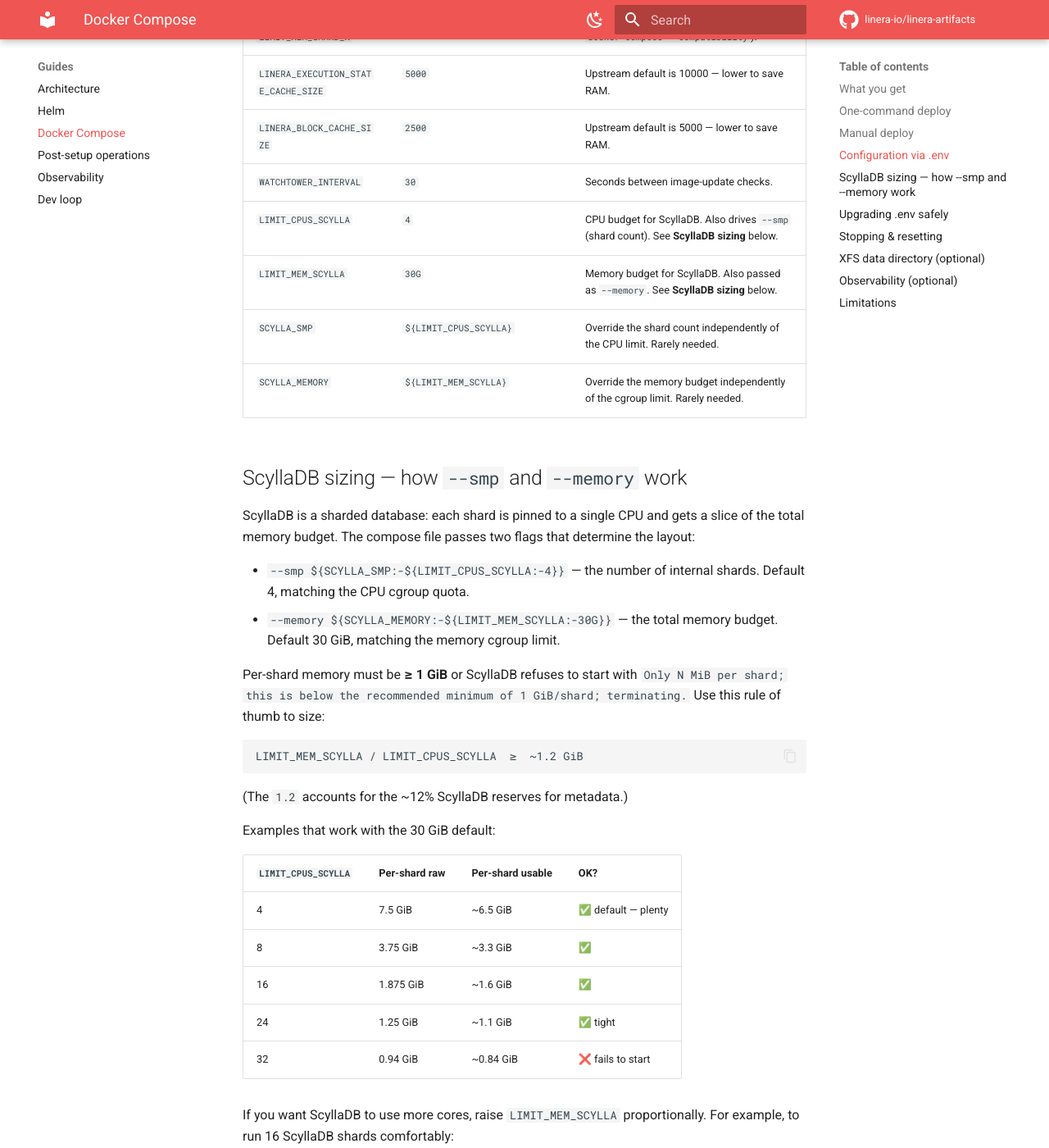
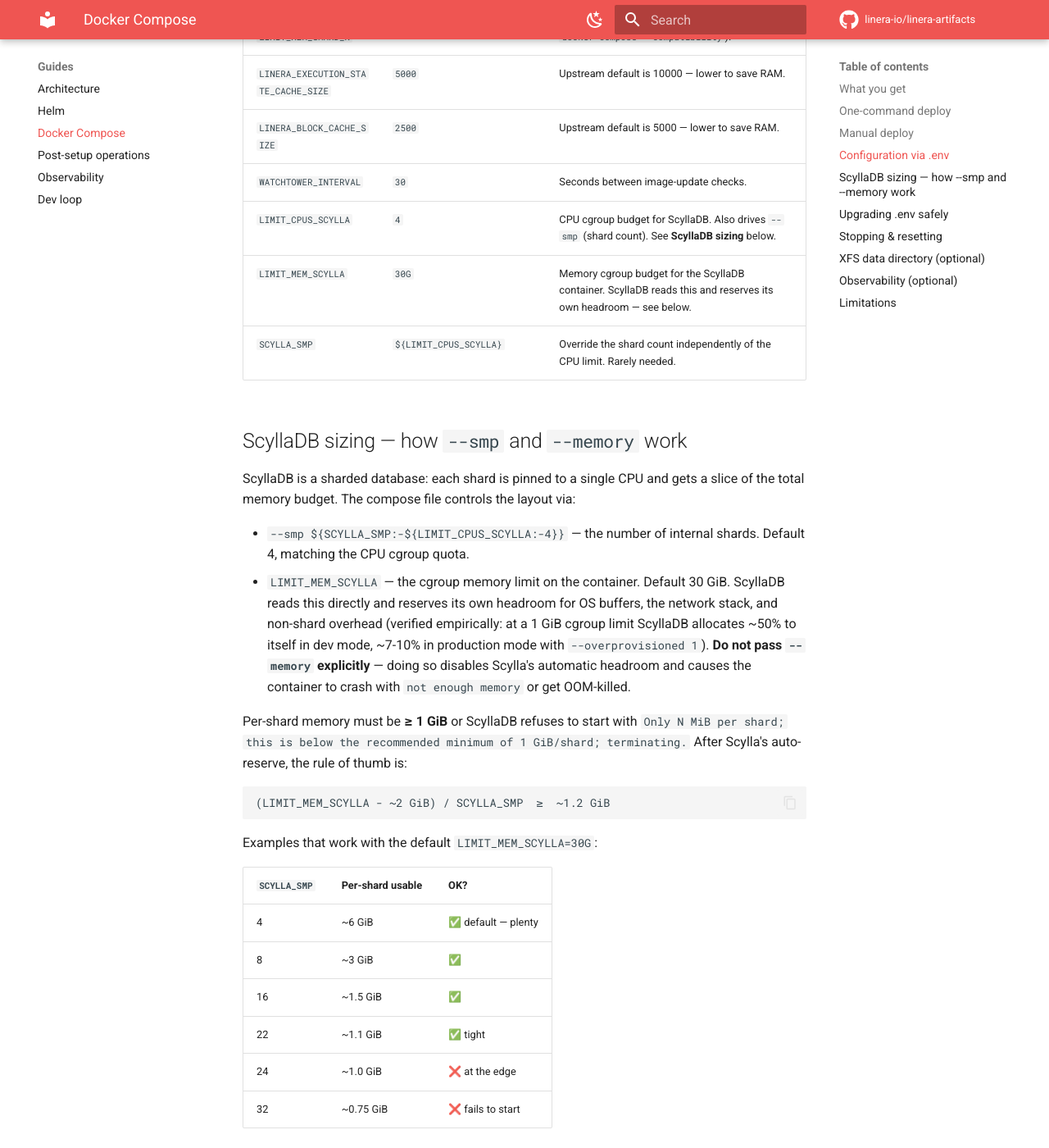
Before and after one commit to linera-io/linera-artifacts, an MkDocs documentation site: the page built from docs/DOCKER-COMPOSE.md, in a window 1280 px wide and 1400 px high, scrolled down 3240 px. Shown: the whole window at 82% size. Built offline with MkDocs 1.6.1 and Material for MkDocs 9.7.7, drawn with Linux system fonts in a browser that asks for light colours; comment, search, counter and statistics services are not loaded; some of the changed text lies outside the part shown.

Commit message:
fix(docker): drop --memory from ScyllaDB args and let cgroup auto-detect
Reported by Dmytro Nahovskyi (linera.everstake.one) on Discord:
ScyllaDB was crashing on fresh deploys with the previous defaults.

Root cause confirmed against ScyllaDB source and verified empirically:

- `scylla --help-seastar` documents
  `--memory ... (default: all)` and
  `--reserve-memory ... (if --memory not specified)`.
- Empirical test: a 1 GiB cgroup-limited container with `--smp 2` and
  no `--memory` flag yields 238 MiB/shard (2 × 238 MiB ≈ 476 MiB,
  the rest reserved for OS overhead). Confirms ScyllaDB reads the
  cgroup memory limit when `--memory` is unset, and reserves its own
  headroom (more aggressive in dev mode, ~7-10% in production with
  `--overprovisioned 1`).

Setting `--memory` equal to the cgroup limit overrides Scylla's
automatic headroom and causes "not enough memory" crashes or
container OOM-kills shortly after start.

Fix: drop `--memory` from the compose args entirely. Keep `--smp` —
it's the actual fix for the original 32+ core problem, since
container `nproc` doesn't reflect the cgroup CPU quota.

`LIMIT_MEM_SCYLLA` (the cgroup limit) becomes the single knob users
need to tune. To grow Scylla, raise that — Scylla figures out the
rest. Cleaner, no gap rule for users to remember, and fewer ways for
operators to misconfigure.

Updates to docs:
- DOCKER-COMPOSE.md: revised env-var table (SCYLLA_MEMORY removed)
  and ScyllaDB sizing section reflecting cgroup-only sizing
- HARDWARE.md: revised per-shard memory formula
- .env.production.template: drop SCYLLA_MEMORY, document why we
  intentionally don't pass --memory

````diff
--- a/docs/DOCKER-COMPOSE.md
+++ b/docs/DOCKER-COMPOSE.md
@@ -121,44 +121,49 @@
 | `LINERA_EXECUTION_STATE_CACHE_SIZE` | `5000`                  | Upstream default is 10000 — lower to save RAM.                                             |
 | `LINERA_BLOCK_CACHE_SIZE` | `2500`                            | Upstream default is 5000 — lower to save RAM.                                              |
 | `WATCHTOWER_INTERVAL` | `30`                                  | Seconds between image-update checks.                                                       |
-| `LIMIT_CPUS_SCYLLA`   | `4`                                   | CPU budget for ScyllaDB. Also drives `--smp` (shard count). See **ScyllaDB sizing** below. |
-| `LIMIT_MEM_SCYLLA`    | `30G`                                 | Memory budget for ScyllaDB. Also passed as `--memory`. See **ScyllaDB sizing** below.       |
+| `LIMIT_CPUS_SCYLLA`   | `4`                                   | CPU cgroup budget for ScyllaDB. Also drives `--smp` (shard count). See **ScyllaDB sizing** below. |
+| `LIMIT_MEM_SCYLLA`    | `30G`                                 | Memory cgroup budget for the ScyllaDB container. ScyllaDB reads this and reserves its own headroom — see below. |
 | `SCYLLA_SMP`          | `${LIMIT_CPUS_SCYLLA}`                | Override the shard count independently of the CPU limit. Rarely needed.                    |
-| `SCYLLA_MEMORY`       | `${LIMIT_MEM_SCYLLA}`                 | Override the memory budget independently of the cgroup limit. Rarely needed.                |
 
 ## ScyllaDB sizing — how `--smp` and `--memory` work
 
 ScyllaDB is a sharded database: each shard is pinned to a single CPU and
-gets a slice of the total memory budget. The compose file passes two flags
-that determine the layout:
+gets a slice of the total memory budget. The compose file controls the
+layout via:
 
 * `--smp ${SCYLLA_SMP:-${LIMIT_CPUS_SCYLLA:-4}}` — the number of internal
   shards. Default 4, matching the CPU cgroup quota.
-* `--memory ${SCYLLA_MEMORY:-${LIMIT_MEM_SCYLLA:-30G}}` — the total memory
-  budget. Default 30 GiB, matching the memory cgroup limit.
+* `LIMIT_MEM_SCYLLA` — the cgroup memory limit on the container.
+  Default 30 GiB. ScyllaDB reads this directly and reserves its own
+  headroom for OS buffers, the network stack, and non-shard overhead
+  (verified empirically: at a 1 GiB cgroup limit ScyllaDB allocates
+  ~50% to itself in dev mode, ~7-10% in production mode with
+  `--overprovisioned 1`). **Do not pass `--memory` explicitly** —
+  doing so disables Scylla's automatic headroom and causes the
+  container to crash with `not enough memory` or get OOM-killed.
 
 Per-shard memory must be **≥ 1 GiB** or ScyllaDB refuses to start with
 `Only N MiB per shard; this is below the recommended minimum of 1 GiB/shard;
-terminating.` Use this rule of thumb to size:
+terminating.` After Scylla's auto-reserve, the rule of thumb is:
 
 ```
-LIMIT_MEM_SCYLLA / LIMIT_CPUS_SCYLLA  ≥  ~1.2 GiB
+(LIMIT_MEM_SCYLLA - ~2 GiB) / SCYLLA_SMP  ≥  ~1.2 GiB
 ```
 
-(The `1.2` accounts for the ~12% ScyllaDB reserves for metadata.)
+Examples that work with the default `LIMIT_MEM_SCYLLA=30G`:
 
-Examples that work with the 30 GiB default:
-
-| `LIMIT_CPUS_SCYLLA` | Per-shard raw | Per-shard usable | OK?                  |
-|---------------------|---------------|------------------|----------------------|
-| 4                   | 7.5 GiB       | ~6.5 GiB         | ✅ default — plenty   |
-| 8                   | 3.75 GiB      | ~3.3 GiB         | ✅                    |
-| 16                  | 1.875 GiB     | ~1.6 GiB         | ✅                    |
-| 24                  | 1.25 GiB      | ~1.1 GiB         | ✅ tight              |
-| 32                  | 0.94 GiB      | ~0.84 GiB        | ❌ fails to start     |
+| `SCYLLA_SMP` | Per-shard usable | OK?                   |
+|--------------|------------------|-----------------------|
+| 4            | ~6 GiB           | ✅ default — plenty    |
+| 8            | ~3 GiB           | ✅                     |
+| 16           | ~1.5 GiB         | ✅                     |
+| 22           | ~1.1 GiB         | ✅ tight               |
+| 24           | ~1.0 GiB         | ❌ at the edge         |
+| 32           | ~0.75 GiB        | ❌ fails to start      |
 
 If you want ScyllaDB to use more cores, raise `LIMIT_MEM_SCYLLA`
-proportionally. For example, to run 16 ScyllaDB shards comfortably:
+proportionally — that's the only knob you need to touch. Example, to
+run 16 ScyllaDB shards comfortably:
 
 ```
 LIMIT_CPUS_SCYLLA=16
````
Also changed, not shown: docker/README.md (+37 -50 lines), docs/HARDWARE.md (+12 -9 lines), 2 other files.
